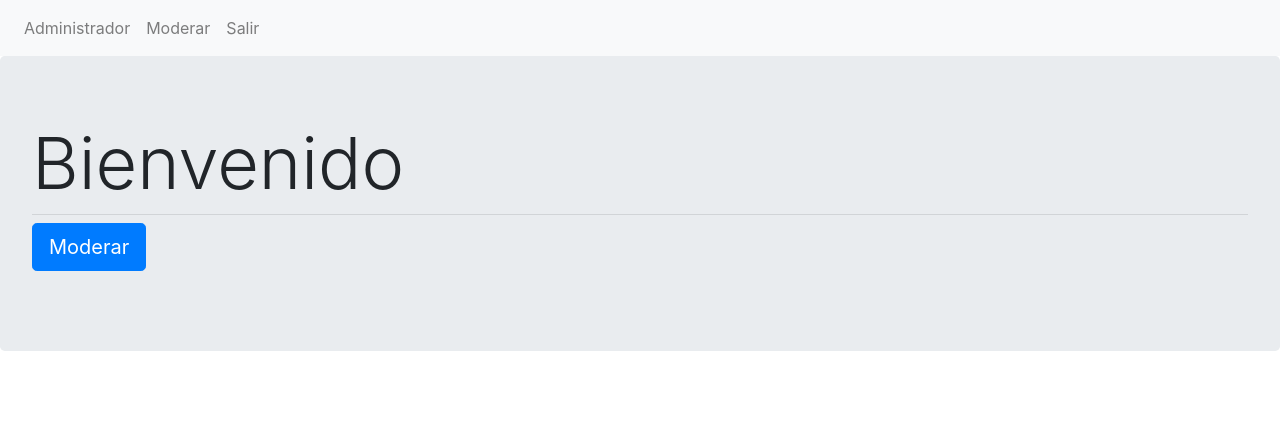
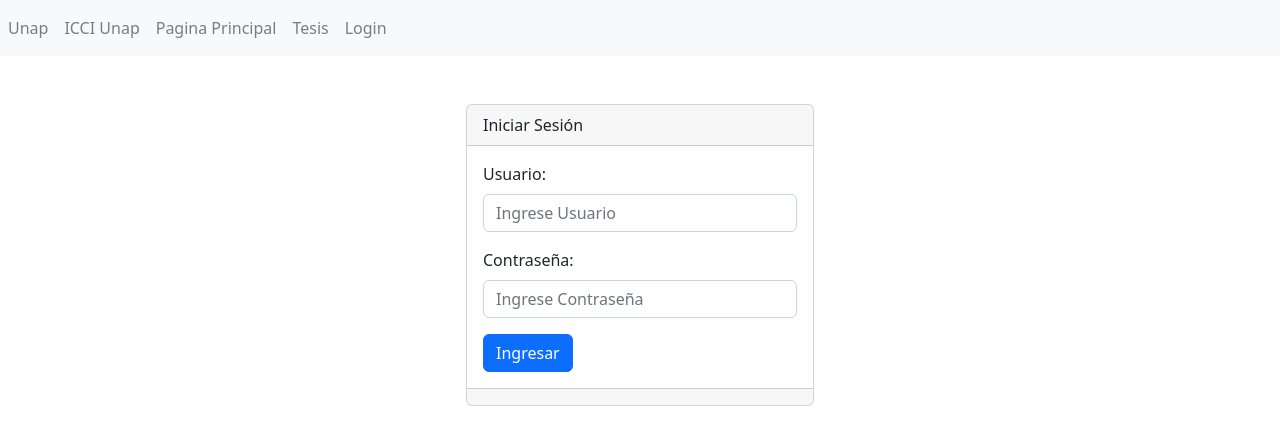
Before and after one commit to gonzalogaticao/AppWeb, a Flask app: page /admin in a window 1280 px wide. Shown: the top 445 px of the page. Run offline with Flask 2, Linux system fonts and the light colour scheme; some libraries are stand-ins or nearby versions.

Commit message:
control de sesiones

```diff
--- a/Pagina_Flask/app/app.py
+++ b/Pagina_Flask/app/app.py
@@ -7,6 +7,8 @@ from werkzeug.utils import secure_filename
 import os
 
 app = Flask(__name__)  #Inicializa aplicacion.
+app.secret_key="secretkey"
+
 mysql = MySQL()
 app.config['MYSQL_DATABASE_HOST'] = "localhost"
 app.config['MYSQL_DATABASE_USER'] = "root"
@@ -37,6 +39,10 @@ def tesis():
 
 @app.route('/admin')
 def admin():
+
+    if not 'login' in session:
+        return render_template('/admin/login.html')
+
     return render_template('admin/index.html')
 
 @app.route('/admin/login')
@@ -50,10 +56,24 @@ def admin_login():
         _password=request.form['txtPassword']
         print(_usuario)
         print(_password)
+
+        if _usuario=="admin" and _password=="1234":
+            session["login"]=True
+            session["usuario"]="Toad"
+            return redirect("/admin")
+
+    return render_template('/admin/login.html')
+
+@app.route('/admin/cerrar')
+def cerrar_session():
+    session.clear()
     return render_template('/admin/login.html')
 
 @app.route('/admin/tesis')
 def adminTesis():
+
+    if not 'login' in session:
+        return render_template('/admin/login.html')
 
     conexion = mysql.connect()
     cursor = conexion.cursor()
--- a/Pagina_Flask/app/templates/admin/header.html
+++ b/Pagina_Flask/app/templates/admin/header.html
@@ -15,6 +15,6 @@
       <div class="nav navbar-nav">
         <a class="nav-item nav-link" href="/admin">Administrador</a>
         <a class="nav-item nav-link" href="/admin/tesis">Moderar</a>
-        <a class="nav-item nav-link" href="/">Salir</a>
+        <a class="nav-item nav-link" href="/admin/cerrar">Salir</a>
       </div>
   </nav>
--- a/Pagina_Flask/app/templates/admin/index.html
+++ b/Pagina_Flask/app/templates/admin/index.html
@@ -1,7 +1,7 @@
 {% include 'admin/header.html' %}
 
 <div class="jumbotron">
-    <h1 class="display-3">Bienvenido</h1>
+    <h1 class="display-3">Bienvenido {{ session['usuario'] }}</h1>
     <hr class="my-2">
     <!-- <p>Usuario</p> -->
     <p class="lead">
```
